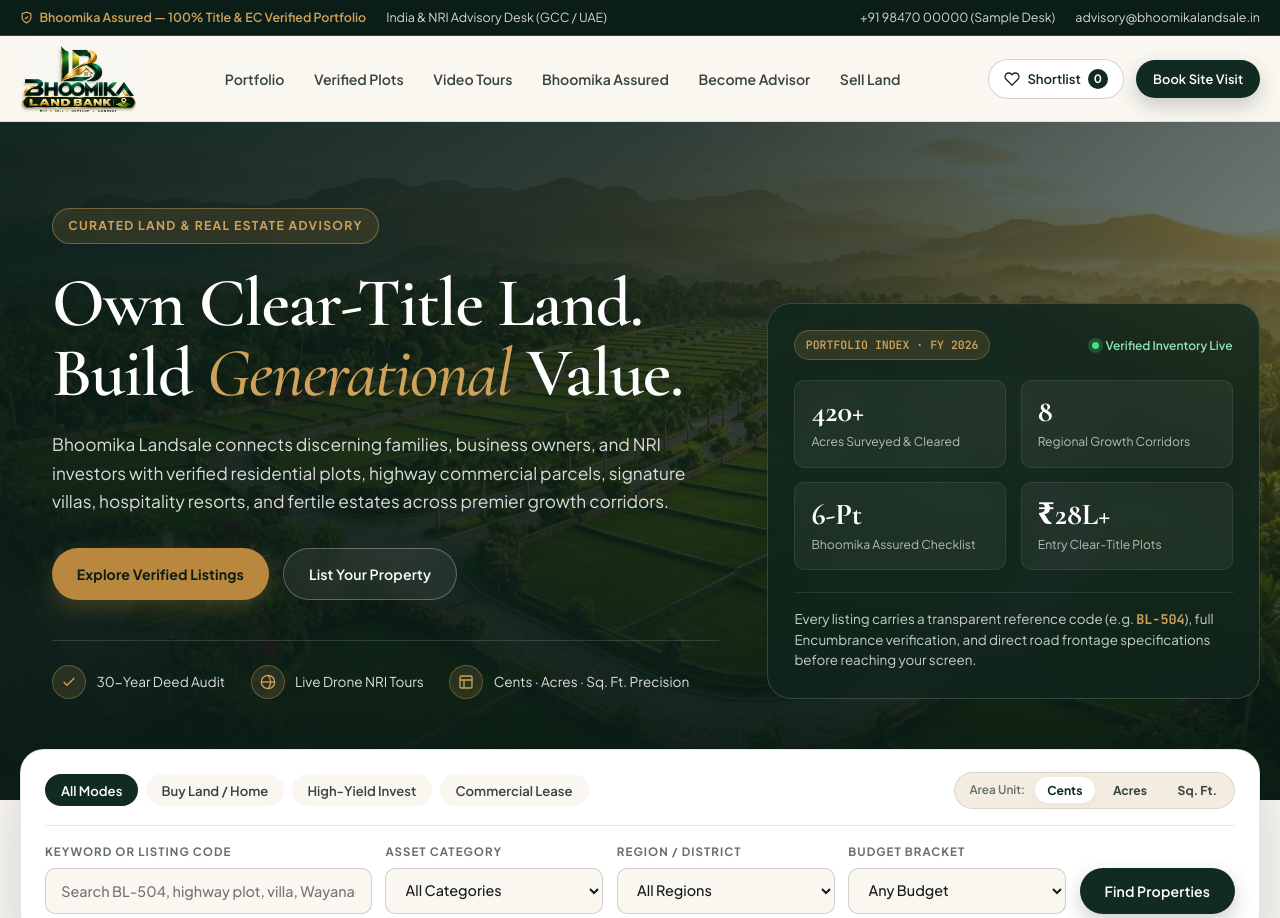
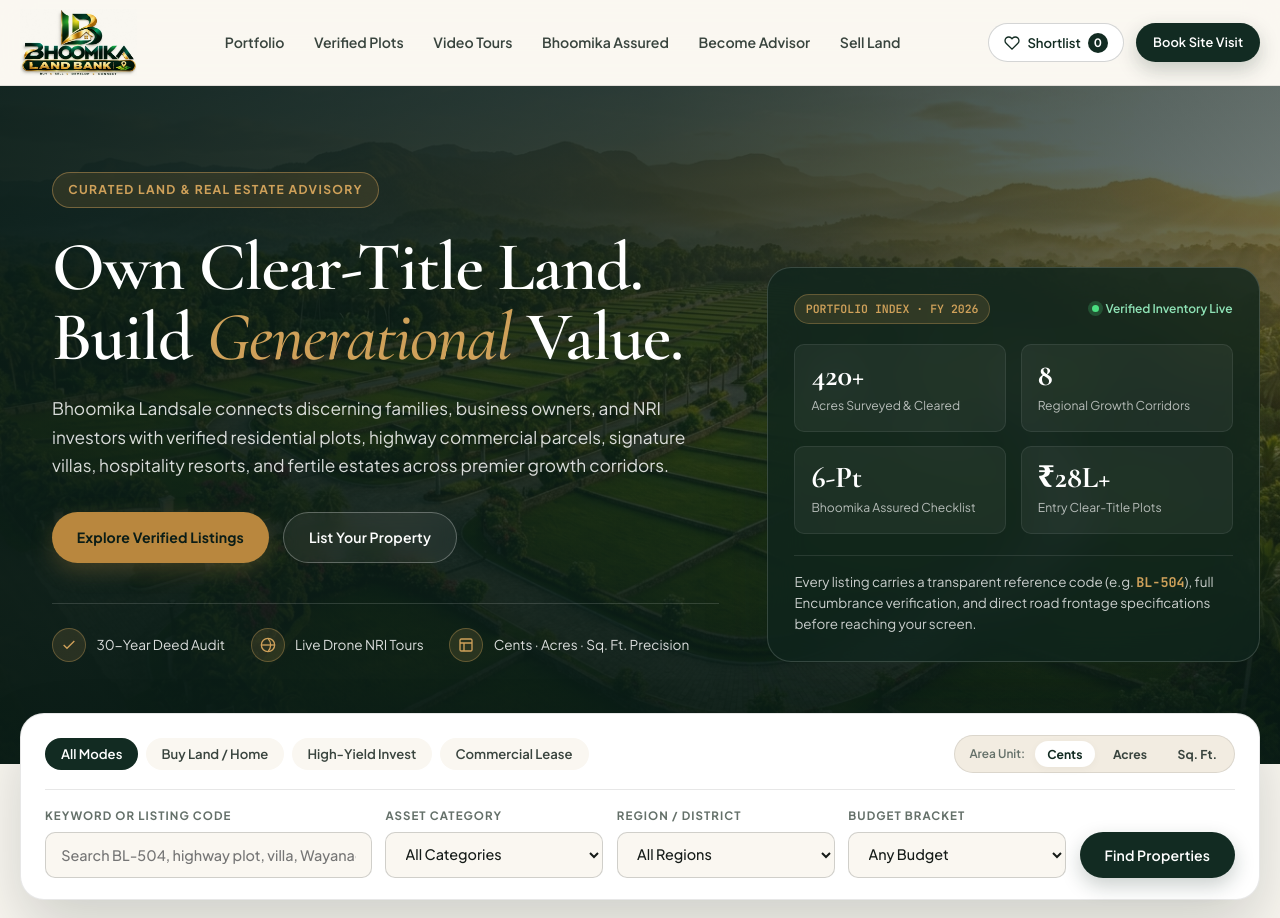
Before and after one commit to habeebvk/bhoomika1, a plain HTML site: page index.html in a window 1280 px wide. Shown: the top 918 px of the page. Drawn offline with nearby package versions, Linux system fonts and the light colour scheme.

Commit message:
refactor: remove top utility strip from index.html

```diff
--- a/index.html
+++ b/index.html
@@ -12,23 +12,6 @@
   <link rel="stylesheet" href="css/styles.css">
 </head>
 <body>
-
-  <!-- Top Utility Strip -->
-  <div class="top-strip">
-    <div class="container top-strip__inner">
-      <div class="top-strip__left">
-        <span class="top-strip__pill">
-          <svg width="13" height="13" viewBox="0 0 24 24" fill="none" stroke="currentColor" stroke-width="2.2"><path d="M12 22s8-4 8-10V5l-8-3-8 3v7c0 6 8 10 8 10z"/><polyline points="9 12 11 14 15 10"/></svg>
-          Bhoomika Assured — 100% Title &amp; EC Verified Portfolio
-        </span>
-        <span>India &amp; NRI Advisory Desk (GCC / UAE)</span>
-      </div>
-      <div class="top-strip__right">
-        <a href="tel:+919847000000" class="top-strip__link">+91 98470 00000 (Sample Desk)</a>
-        <a href="mailto:advisory@bhoomikalandsale.in" class="top-strip__link">advisory@bhoomikalandsale.in</a>
-      </div>
-    </div>
-  </div>
 
   <!-- Sticky Navigation -->
   <header class="site-header" id="site-header">
```
